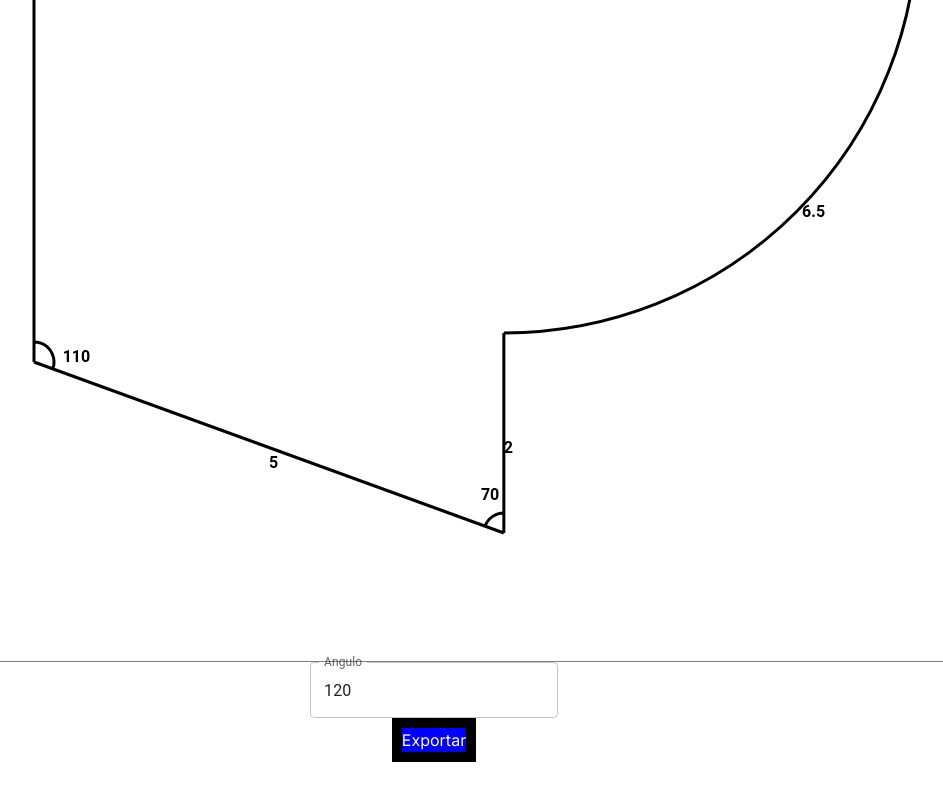
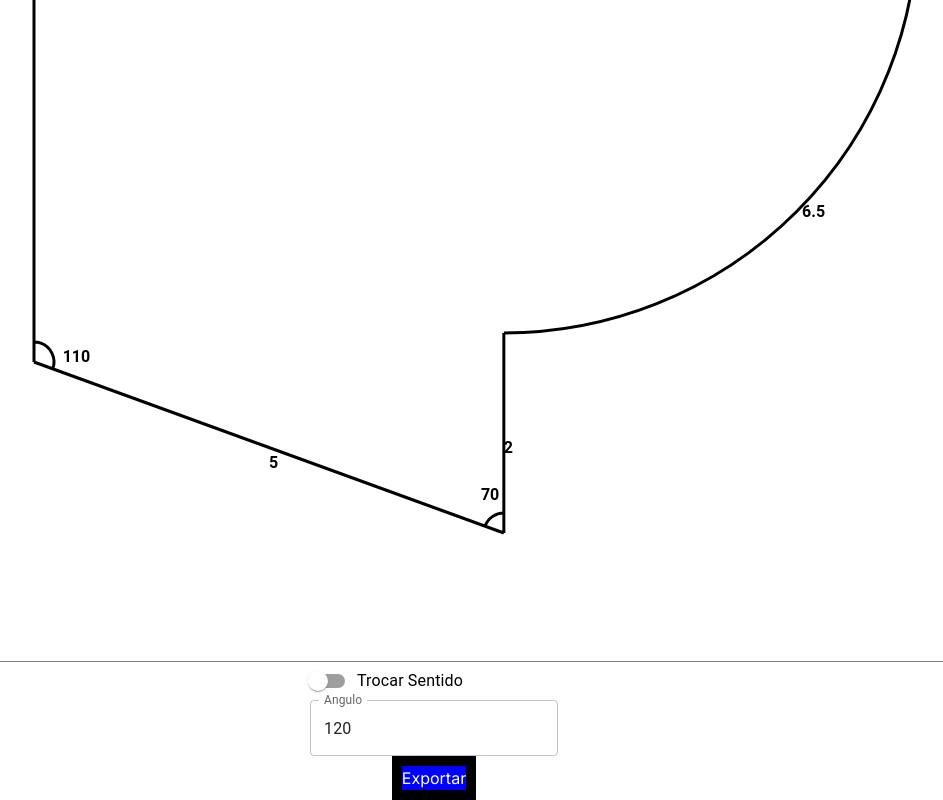
Before and after one commit to gutaolox/gg-calhas, a Next.js app: page / in a window 1280 px wide. Shown: the part 1838-2638 px from the top of the page, without its empty margins (206-1149 px from the left). Before the commit the page ends 2600 px from the top, so only its background shows below. Built offline with nearby package versions, Linux system fonts and the light colour scheme.

Commit message:
switch funcionando

```diff
--- a/src/DrawArea/AngleInput.tsx
+++ b/src/DrawArea/AngleInput.tsx
@@ -1,18 +1,28 @@
-import React from "react";
-import { Stack, TextField } from "@mui/material";
+import React, { useEffect, useState } from "react";
+import { Stack, TextField, Switch, Box, boxClasses, FormControlLabel } from "@mui/material";
 
 interface AngleInputProps{
-  changeAngle: (event: React.ChangeEvent<HTMLInputElement>) => void;
+  changeAngle: (event: React.ChangeEvent<HTMLInputElement>, sentido: boolean) => number;
 }
 
 const AngleInput = ({ changeAngle }: AngleInputProps) => {
+  //Switch do Angulo
+  const [checked, setChecked] = useState(false)
+  const handleChange = (event: React.ChangeEvent<HTMLInputElement>) => {
+    setChecked(event.target.checked)
+  }
+
 
   function handleChangeAngle(event: React.ChangeEvent<HTMLInputElement>){
-    changeAngle(event)
+    changeAngle(event, checked)
   }
 
 
   return (
+    <Stack>
+      <Box>
+        <FormControlLabel label='Trocar Sentido' control={<Switch checked={checked} onChange={handleChange}/>}></FormControlLabel>
+      </Box>
       <Stack>
         <TextField
           label="Angulo"
@@ -22,6 +32,7 @@ const AngleInput = ({ changeAngle }: AngleInputProps) => {
           onChange={handleChangeAngle}
         />
       </Stack>
+    </Stack>
   );
 };
 
--- a/src/DrawArea/DrawArea.tsx
+++ b/src/DrawArea/DrawArea.tsx
@@ -193,8 +193,15 @@ export const DrawArea = (props: DrawAreaProps) => {
 
 
 
-  function changeAngleInput(event: React.ChangeEvent<HTMLInputElement> ) {
-    const valueInNumber = parseFloat(event.target.value || "120");
+  function changeAngleInput(event: React.ChangeEvent<HTMLInputElement>, sentido:boolean) {
+    let valueInNumber;
+    if(sentido){
+      valueInNumber = 360-parseFloat(event.target.value || "120");
+    }
+    else{
+      valueInNumber = parseFloat(event.target.value || "120");
+    }
+
     const lineNod = props.lines.search(6)!.nod;
       const newLine = lineNod.data;
       const angleDiff =
@@ -209,7 +216,9 @@ export const DrawArea = (props: DrawAreaProps) => {
       // );
       setLastLineChanged(lineNod);
       setAngle(valueInNumber);
-    // props.setLines(props.lines);
+
+      return valueInNumber;
+
   }
 
 
```
Also changed, not shown: 1 other file (tests, documents, lock files or other folders). Lines whose indentation alone changed are shown as unchanged.
